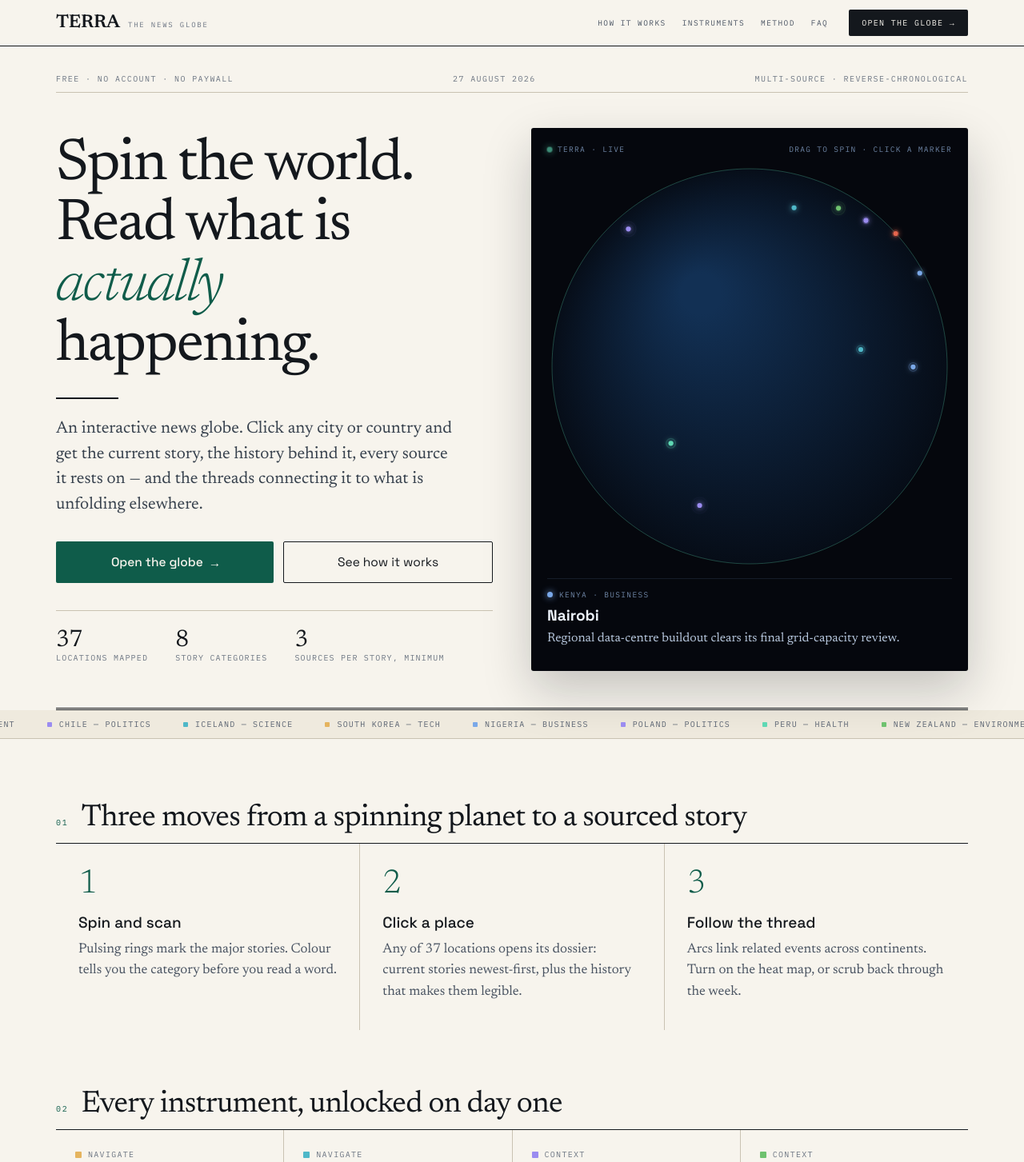
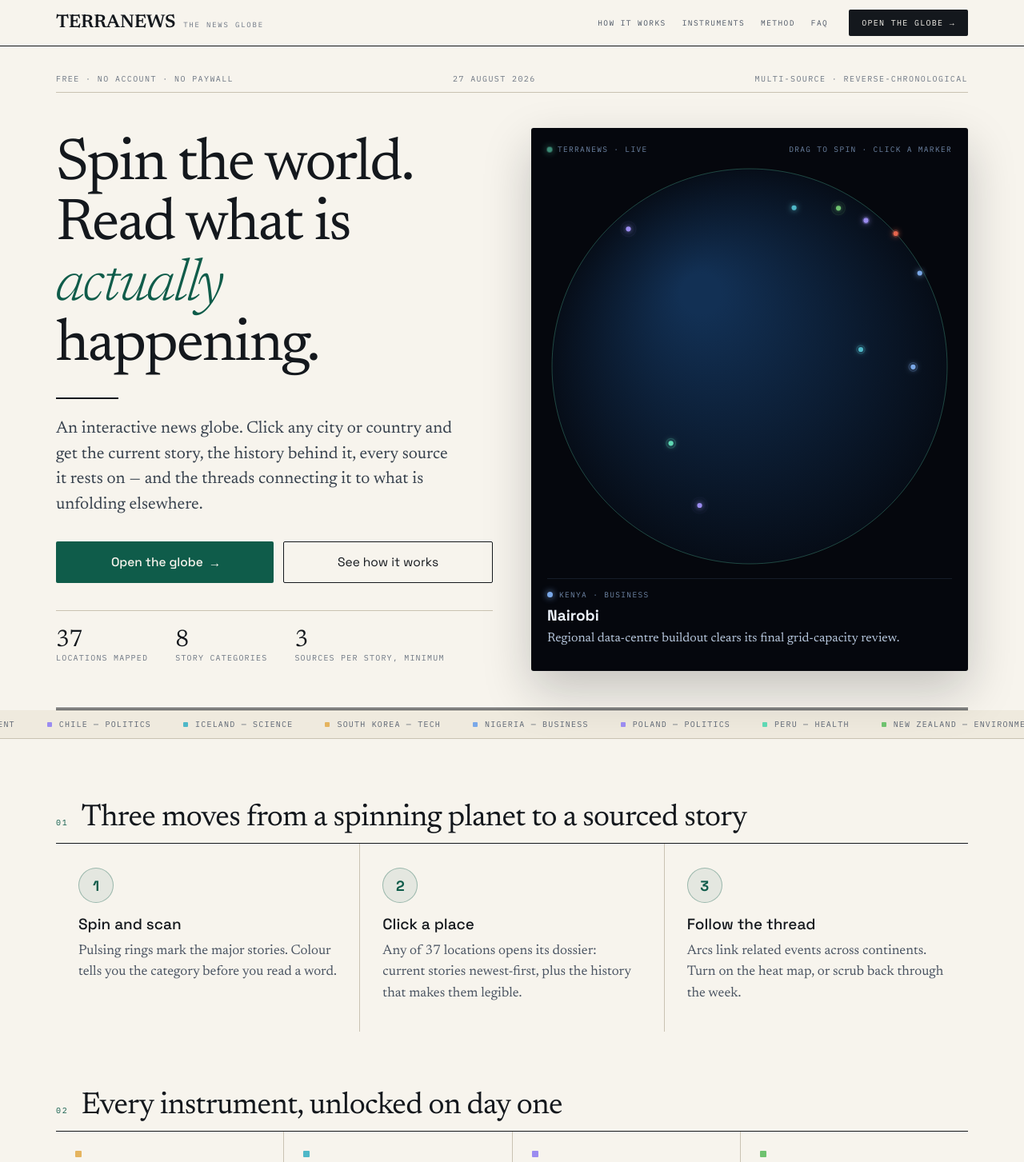
Before and after one commit to RajShethna/terranews, a plain HTML site: page index.html in a window 1280 px wide. Shown: the top 1453 px of the page at 80% size. Drawn offline with nearby package versions, Linux system fonts and the light colour scheme; no server answers.

Commit message:
Rebrand to TerraNews, badge-style step numbers, drop instrument category tags

```diff
--- a/index.html
+++ b/index.html
@@ -43,7 +43,7 @@ a:hover{color:#18856a}
   <div style="position:sticky;top:0;z-index:40;background:rgba(247,244,237,.94);backdrop-filter:blur(10px);border-bottom:1px solid #14181d">
     <div style="max-width:1200px;margin:0 auto;padding:12px clamp(14px,4vw,30px);display:flex;align-items:center;gap:clamp(12px,3vw,26px)">
       <div style="display:flex;align-items:baseline;gap:10px">
-        <span style="font-family:'Newsreader',serif;font-weight:600;font-size:23px;letter-spacing:-.01em">TERRA</span>
+        <span style="font-family:'Newsreader',serif;font-weight:600;font-size:23px;letter-spacing:-.01em">TERRANEWS</span>
         <span id="hdr-tag" style="font-family:'IBM Plex Mono',monospace;font-size:9px;letter-spacing:.2em;text-transform:uppercase;color:#6d7683">The news globe</span>
       </div>
       <div id="hdr-nav" style="display:flex;gap:20px;margin-left:auto;font-family:'IBM Plex Mono',monospace;font-size:9.5px;letter-spacing:.15em;text-transform:uppercase">
@@ -81,7 +81,7 @@ a:hover{color:#18856a}
 
       <div style="background:#05070d;border-radius:3px;padding:clamp(14px,4vw,20px) clamp(14px,4vw,20px) 16px;box-shadow:0 24px 60px rgba(20,24,29,.22);min-width:0">
         <div style="display:flex;flex-wrap:wrap;align-items:center;justify-content:space-between;gap:6px;font-family:'IBM Plex Mono',monospace;font-size:9.5px;letter-spacing:.14em;text-transform:uppercase;color:#6f86a6;margin-bottom:12px">
-          <span style="display:flex;align-items:center;gap:7px"><span style="width:6px;height:6px;border-radius:50%;background:#5fd8b4;box-shadow:0 0 8px #5fd8b4;animation:pulseDot 2s infinite"></span>Terra · live</span>
+          <span style="display:flex;align-items:center;gap:7px"><span style="width:6px;height:6px;border-radius:50%;background:#5fd8b4;box-shadow:0 0 8px #5fd8b4;animation:pulseDot 2s infinite"></span>TerraNews · live</span>
           <span>Drag to spin · click a marker</span>
         </div>
         <canvas ref="{{ heroCanvas }}" style="width:100%;aspect-ratio:1;display:block;cursor:grab;touch-action:none"></canvas>
@@ -114,7 +114,7 @@ a:hover{color:#18856a}
     <div style="display:grid;grid-template-columns:repeat(auto-fit,minmax(min(100%,255px),1fr));gap:1px;background:#c9c2b2">
       <sc-for list="{{ steps }}" as="s" hint-placeholder-count="3">
         <div style="background:#f7f4ed;padding:clamp(22px,5vw,30px) clamp(20px,4.5vw,28px) clamp(26px,5vw,34px)">
-          <div style="font-family:'Newsreader',serif;font-size:clamp(34px,8vw,42px);font-weight:300;color:#0f5c4a;line-height:1">{{ s.num }}</div>
+          <div style="width:44px;height:44px;border-radius:50%;background:rgba(15,92,74,.08);border:1px solid rgba(15,92,74,.35);display:flex;align-items:center;justify-content:center;font-family:'Space Grotesk',sans-serif;font-weight:700;font-size:18px;color:#0f5c4a">{{ s.num }}</div>
           <div style="font-weight:500;font-size:19px;margin-top:14px">{{ s.title }}</div>
           <div style="font-family:'Newsreader',serif;font-size:17px;line-height:1.55;color:#4a5462;margin-top:9px;text-wrap:pretty">{{ s.body }}</div>
         </div>
@@ -132,7 +132,6 @@ a:hover{color:#18856a}
         <div style="background:#f7f4ed;padding:24px 24px 26px" style-hover="background:#efeade">
           <div style="display:flex;align-items:center;gap:8px">
             <span style="width:8px;height:8px;border-radius:1px;flex:none;background:{{ f.color }}"></span>
-            <span style="font-family:'IBM Plex Mono',monospace;font-size:10px;letter-spacing:.13em;text-transform:uppercase;color:#6d7683">{{ f.tag }}</span>
           </div>
           <div style="font-weight:500;font-size:17.5px;margin-top:13px">{{ f.title }}</div>
           <div style="font-size:14.5px;line-height:1.55;color:#4a5462;margin-top:7px;text-wrap:pretty">{{ f.body }}</div>
@@ -234,7 +233,7 @@ a:hover{color:#18856a}
   </div>
 
   <div style="max-width:1200px;margin:clamp(46px,8vw,70px) auto 0;padding:26px clamp(14px,4vw,30px) 40px;border-top:1px solid #14181d;display:flex;flex-wrap:wrap;gap:14px 20px;align-items:baseline;justify-content:space-between;font-family:'IBM Plex Mono',monospace;font-size:10px;letter-spacing:.12em;text-transform:uppercase;color:#6d7683">
-    <span style="font-family:'Newsreader',serif;font-size:19px;letter-spacing:-.01em;text-transform:none;color:#14181d">TERRA</span>
+    <span style="font-family:'Newsreader',serif;font-size:19px;letter-spacing:-.01em;text-transform:none;color:#14181d">TERRANEWS</span>
     <span>Coastlines: Natural Earth · Flat map: Equal Earth projection</span>
     <span>A prototype · news snapshot, not a live feed</span>
   </div>
```
